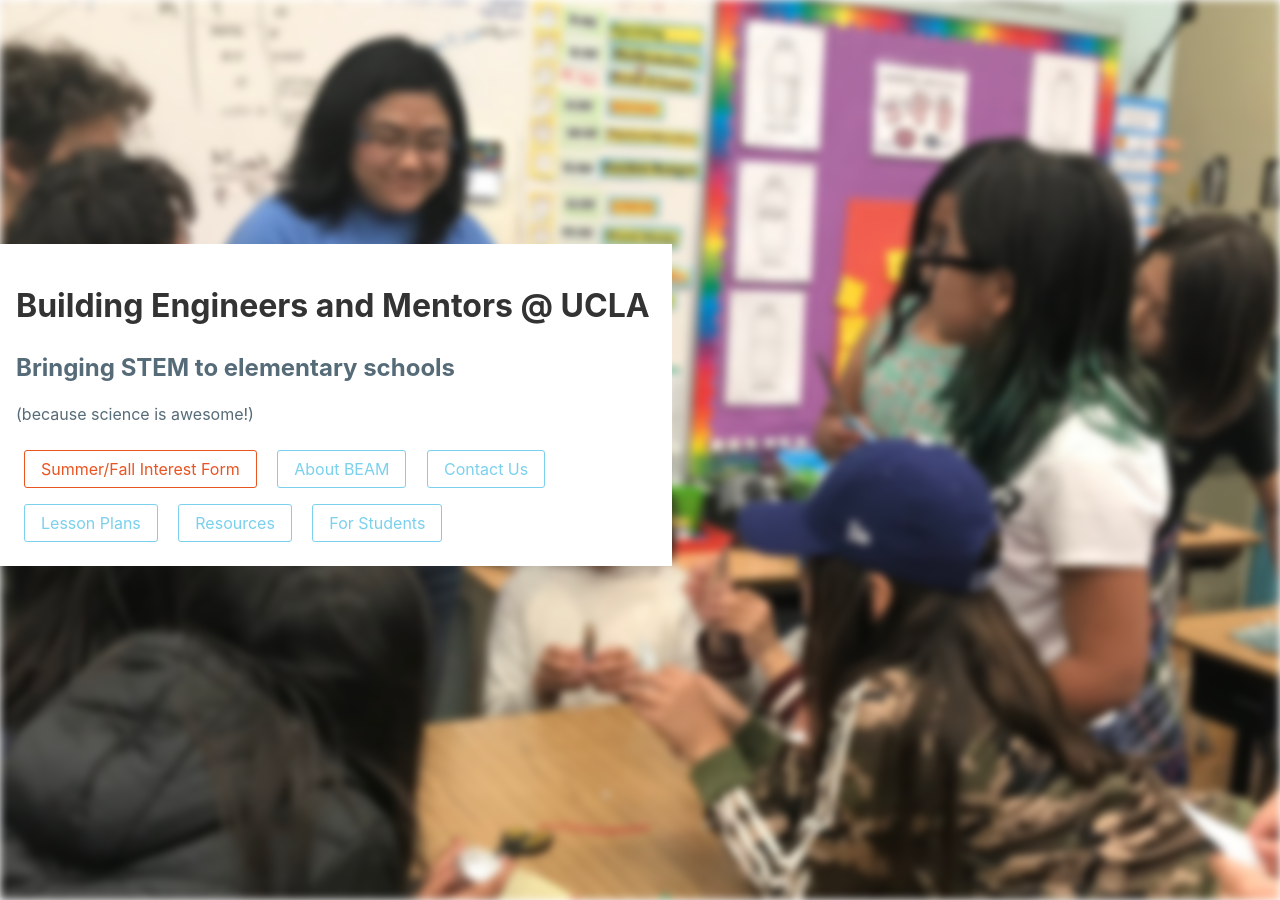
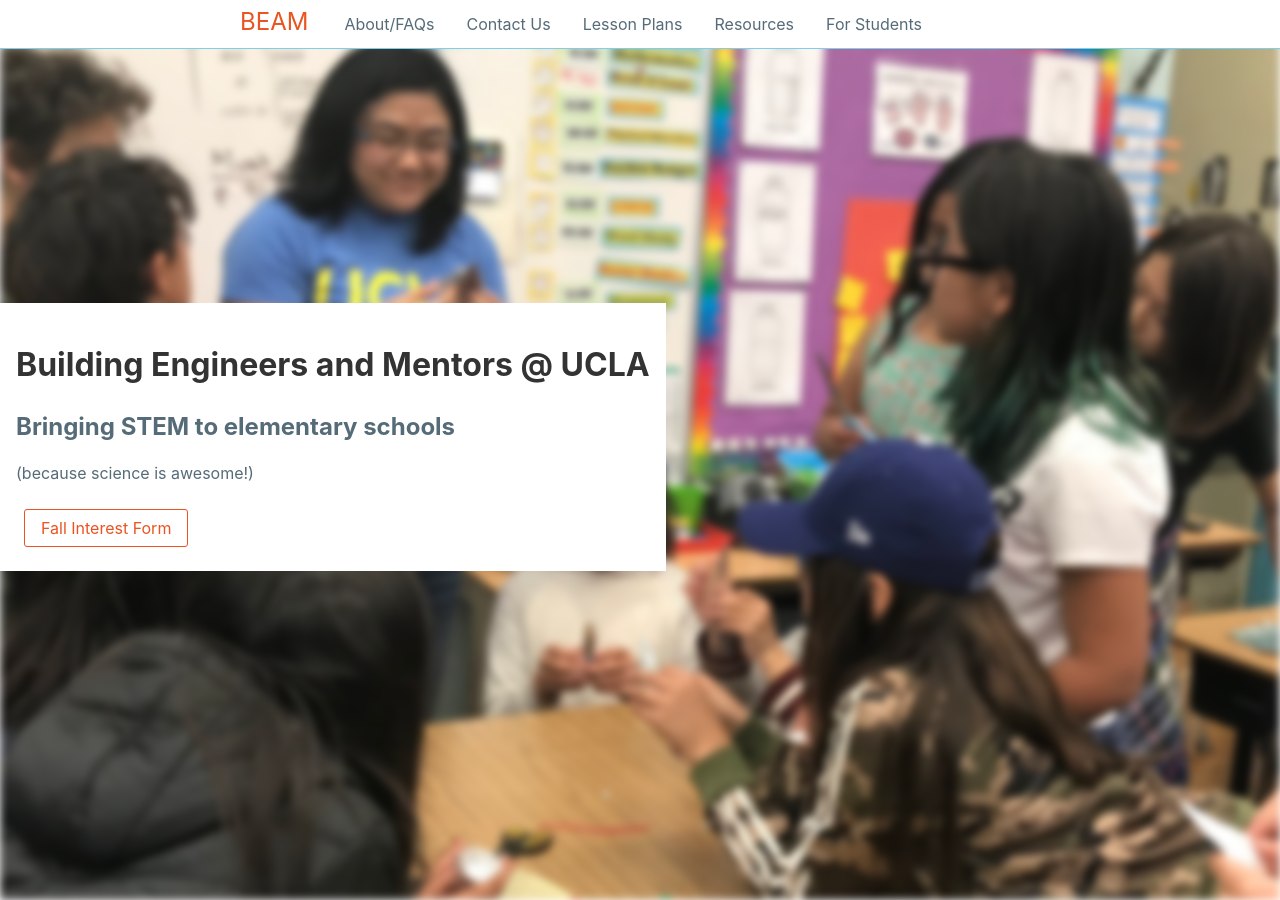
Before and after one commit to beam-ucla/beam-website, a Jekyll site: the page built from index.html, in a window 1280 px wide. Built offline with Jekyll 4.4.1, drawn with Linux system fonts in a browser that asks for light colours.

Commit message:
Added Fall GM details

```diff
--- a/_layouts/default.html
+++ b/_layouts/default.html
@@ -1,10 +1,8 @@
 <!DOCTYPE html>
 <html lang="en">
-
   {% include head.html %}
 
   <body>
-    {{ content }}
+    {% include header.html %} {{ content }}
   </body>
-
 </html>
--- a/index.html
+++ b/index.html
@@ -4,6 +4,13 @@
 ---
 
 <div class="index-background"></div>
+
+<div class="alert">
+  <h3>
+    Fall General Meeting will be held:
+    <span style="font-weight: normal"> Tuesday, September 28 @ 6PM PST </span>
+  </h3>
+</div>
 
 <div class="content">
   <div class="hero-banner">
@@ -15,9 +22,9 @@
       target="_blank"
       rel="noopener noreferrer"
       href="{{site.interest_form}}"
-      >Summer/Fall Interest Form</a
+      >Fall Interest Form</a
     >
-    <a class="button button-secondary" href="{{site.baseurl}}/about.html"
+    <!-- <a class="button button-secondary" href="{{site.baseurl}}/about.html"
       >About BEAM</a
     >
     <a class="button button-secondary" href="{{site.baseurl}}/contact.html"
```
Also changed, not shown: about.md (+2 -0 lines).
